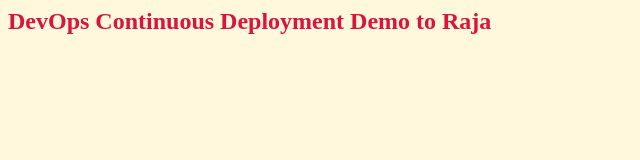
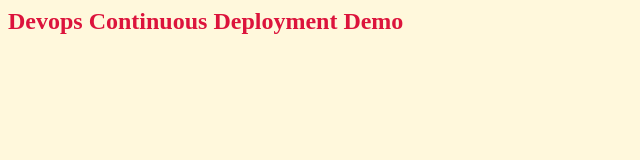
Before and after one commit to dinsekar/github-codedeploy, a plain HTML site: page files/index.html in a window 1280 px wide. Shown: the whole page, without its empty margins (0-640 px from the left). Drawn offline with Linux system fonts and the light colour scheme.

Commit message:
first commit

```diff
--- a/files/index.html
+++ b/files/index.html
@@ -3,6 +3,6 @@
 <title> Demo Webpage </title>
 </head>
 <body bgcolor="Cornsilk" text="Crimson">
-<h2> DevOps Continuous Deployment Demo to Raja </h2>
+<h2> Devops Continuous Deployment Demo </h2>
 </body>
 </html>
```
